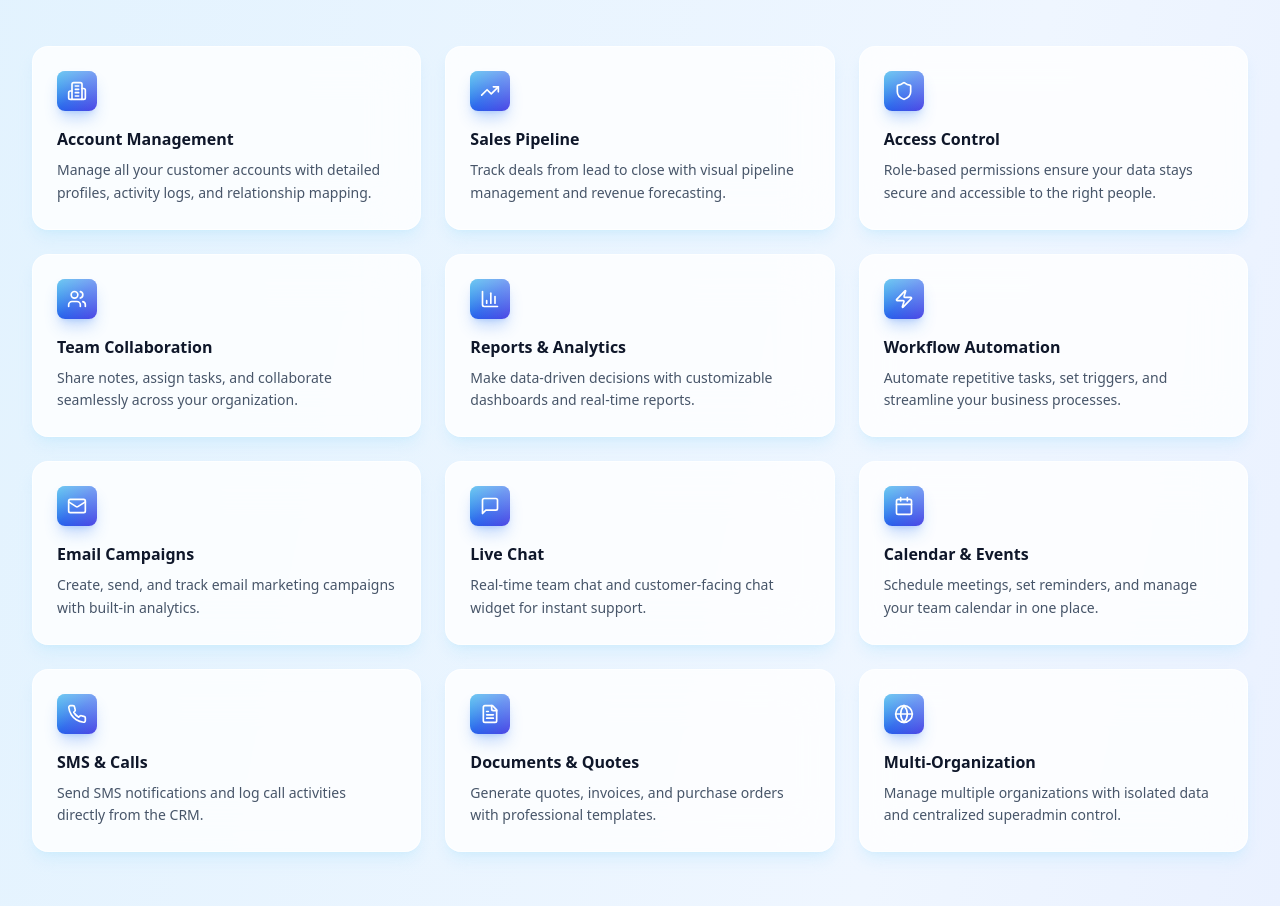
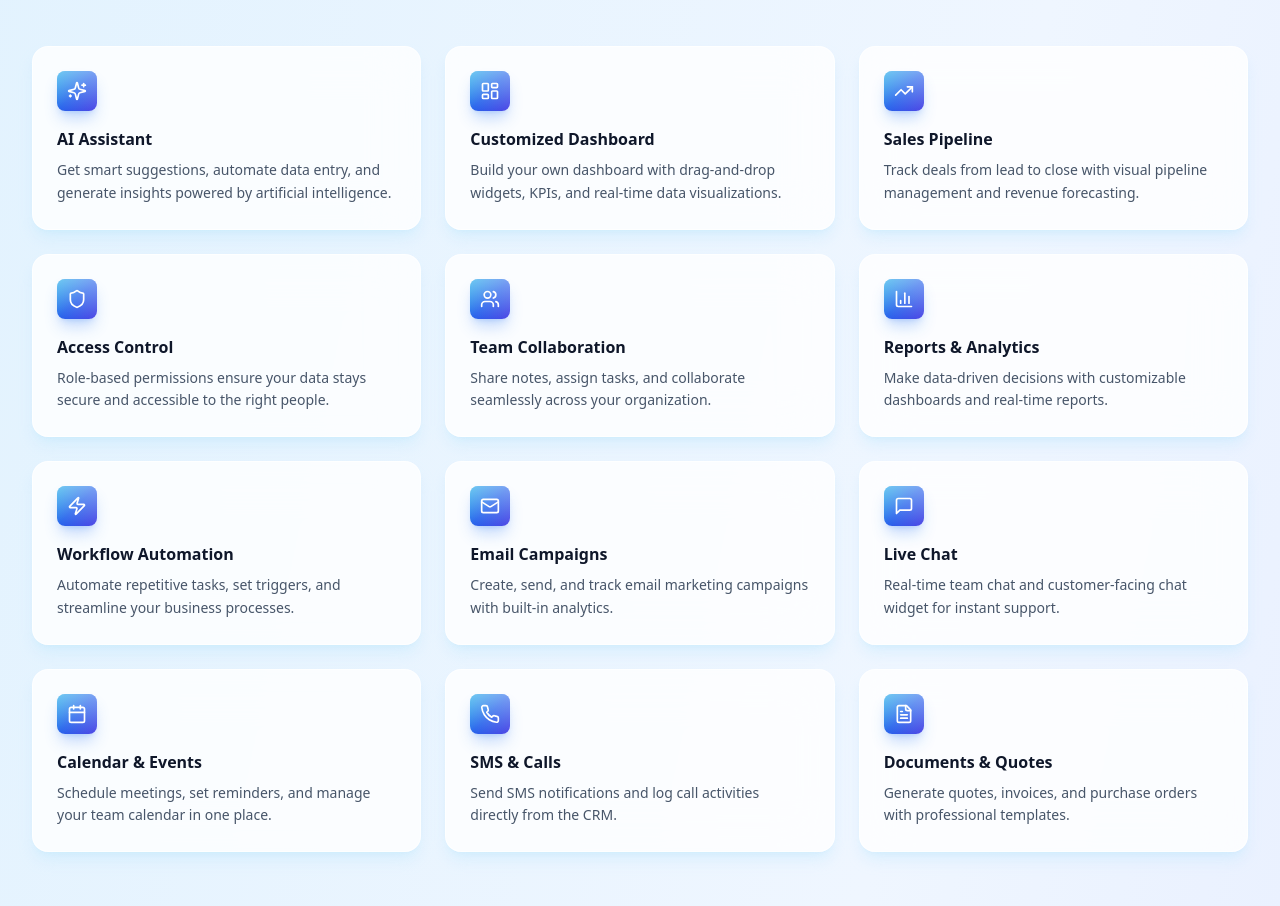
Before and after one commit to johnsansin/crm, a React (Vite) app in the folder packages/frontend/: page / in a window 1280 px wide. Shown: the part 1100-2006 px from the top of the page. Built offline with nearby package versions, Linux system fonts and the light colour scheme; no server answers.

Commit message:
Replace Account Management & Multi-Organization with AI Assistant & Customized Dashboard in landing page

```diff
--- a/packages/frontend/src/pages/LandingPage.tsx
+++ b/packages/frontend/src/pages/LandingPage.tsx
@@ -9,7 +9,8 @@ import { useEffect } from 'react'
 import { SiteLayout } from '@/components/SiteLayout'
 
 const features = [
-  { icon: Building2, title: 'Account Management', description: 'Manage all your customer accounts with detailed profiles, activity logs, and relationship mapping.' },
+  { icon: Sparkles, title: 'AI Assistant', description: 'Get smart suggestions, automate data entry, and generate insights powered by artificial intelligence.' },
+  { icon: LayoutDashboard, title: 'Customized Dashboard', description: 'Build your own dashboard with drag-and-drop widgets, KPIs, and real-time data visualizations.' },
   { icon: TrendingUp, title: 'Sales Pipeline', description: 'Track deals from lead to close with visual pipeline management and revenue forecasting.' },
   { icon: Shield, title: 'Access Control', description: 'Role-based permissions ensure your data stays secure and accessible to the right people.' },
   { icon: Users, title: 'Team Collaboration', description: 'Share notes, assign tasks, and collaborate seamlessly across your organization.' },
@@ -20,7 +21,6 @@ const features = [
   { icon: Calendar, title: 'Calendar & Events', description: 'Schedule meetings, set reminders, and manage your team calendar in one place.' },
   { icon: Phone, title: 'SMS & Calls', description: 'Send SMS notifications and log call activities directly from the CRM.' },
   { icon: FileText, title: 'Documents & Quotes', description: 'Generate quotes, invoices, and purchase orders with professional templates.' },
-  { icon: Globe, title: 'Multi-Organization', description: 'Manage multiple organizations with isolated data and centralized superadmin control.' },
 ]
 
 const steps = [
```
